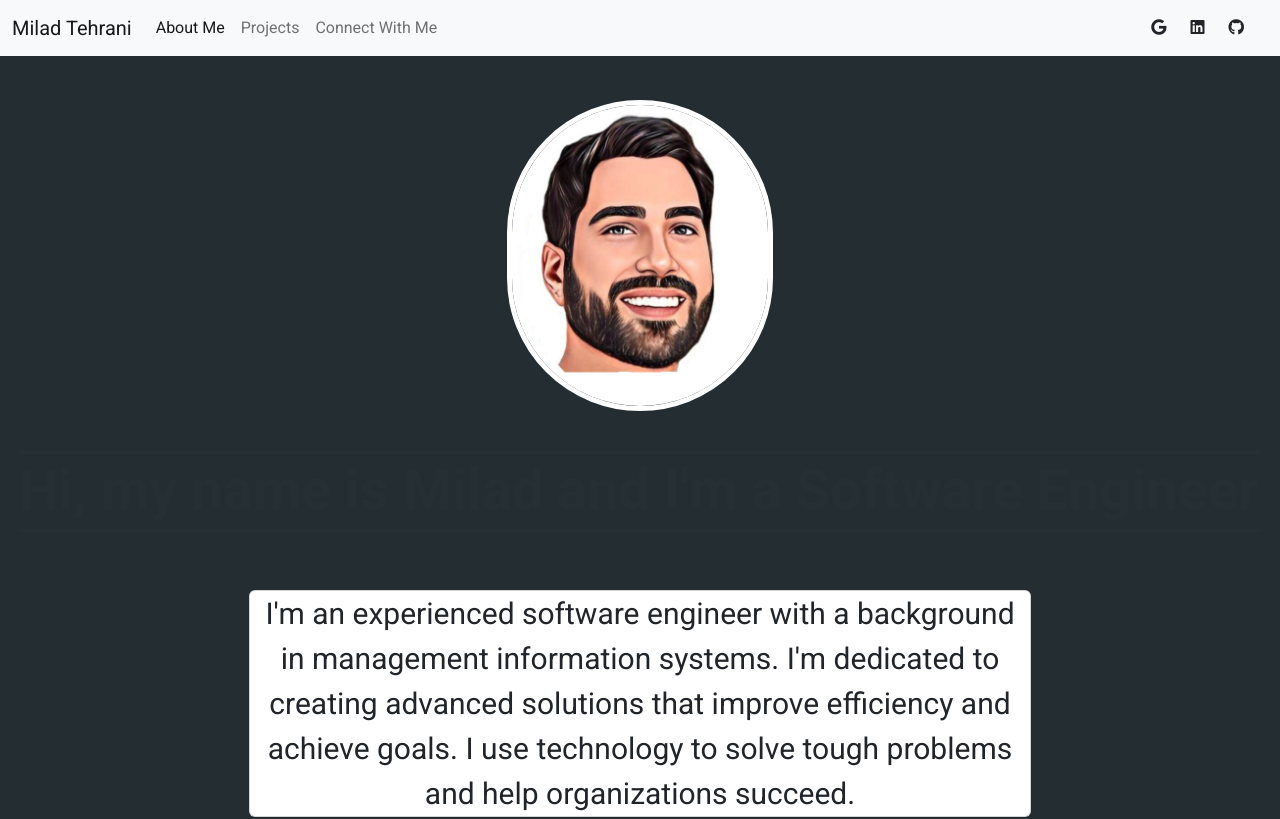
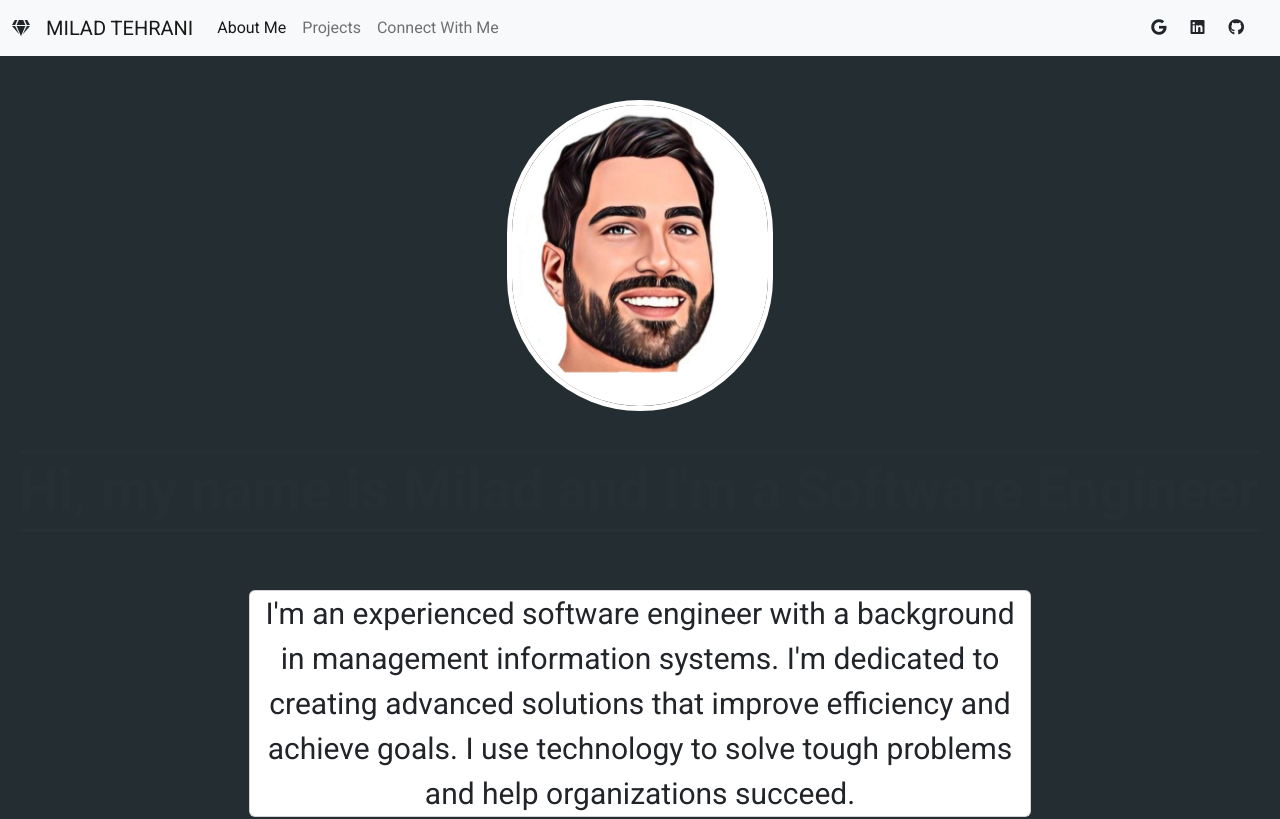
Before and after one commit to tehranimilad/Portfolio.v3, a React (Create React App) app in the folder frontend/: page / in a window 1280 px wide. Shown: the top 819 px of the page. Built offline with nearby package versions, Linux system fonts and the light colour scheme.

Commit message:
optimized placement for footer

```diff
--- a/frontend/src/components/nav/index.js
+++ b/frontend/src/components/nav/index.js
@@ -16,10 +16,10 @@ export default function Nav() {
 
 
   return (
-
     <MDBNavbar fixed='top' expand='lg' light bgColor='light'>
     <MDBContainer fluid>
-      <MDBNavbarBrand href='#'>Milad Tehrani</MDBNavbarBrand>
+    <MDBIcon icon="gem" className="me-3" />
+      <MDBNavbarBrand href='#' className='text-uppercase'>Milad Tehrani</MDBNavbarBrand>
       <MDBNavbarToggler
         type='button'
         aria-expanded='false'
@@ -40,11 +40,8 @@ export default function Nav() {
           </MDBNavbarItem>
           <MDBNavbarItem>
             <MDBNavbarLink href='#connect-with-me'>Connect With Me</MDBNavbarLink>
-
           </MDBNavbarItem>
-
         </MDBNavbarNav>
-
       </MDBCollapse>
       <div>
       <a href='mailto:tehranimilad92@gmail.com' target="_blank" className='me-4 text-reset'>
--- a/frontend/src/index.css
+++ b/frontend/src/index.css
@@ -12,3 +12,9 @@ code {
   font-family: source-code-pro, Menlo, Monaco, Consolas, 'Courier New',
     monospace;
 }
+
+@media (max-width: 600px) {
+.footerDiv{
+    padding-top: 500px;
+  }
+}
--- a/frontend/src/pages/Projects/index.js
+++ b/frontend/src/pages/Projects/index.js
@@ -7,13 +7,13 @@ import './index.css';
 function Projects() {
   return (
     <div className="projectDiv">
-    <div class="text-center">
+    <div className="text-center">
     <MDBRow>
     <h2 className="projectHeader">Projects</h2>
       <MDBCol sm='6'>
         <MDBCard>
           <MDBCardBody class="dark">
-          <img class="img-fluid" src={cruiseAmerica}></img>
+          <img className="img-fluid" src={cruiseAmerica}></img>
             <MDBCardTitle>Cruise America</MDBCardTitle>
             <MDBCardText>
             MEN-stack app with full CRUD functionality using Javascript on Node.js and Express frameworks; data stored using MongoDB database through Mongoose, and used EJS partials
```
